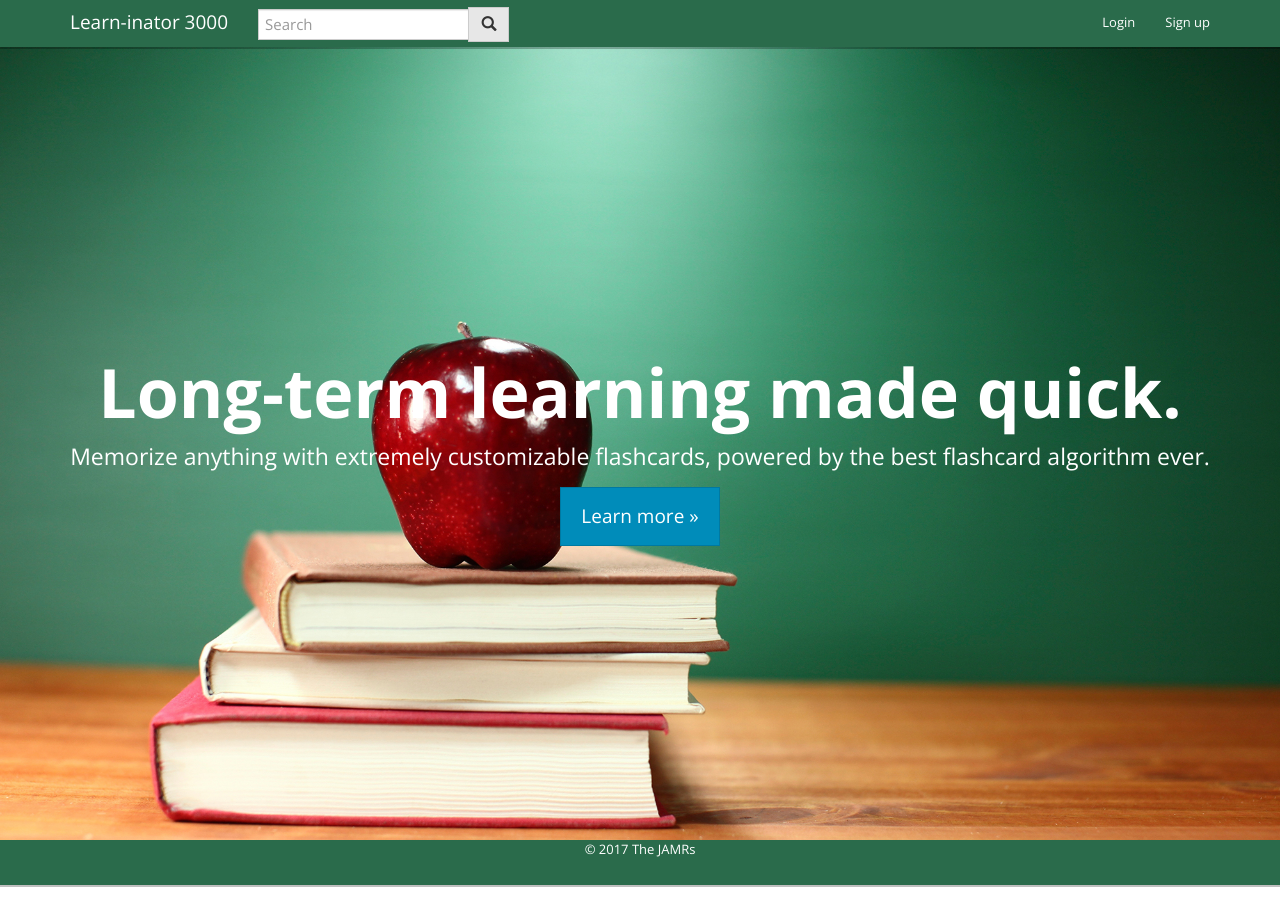
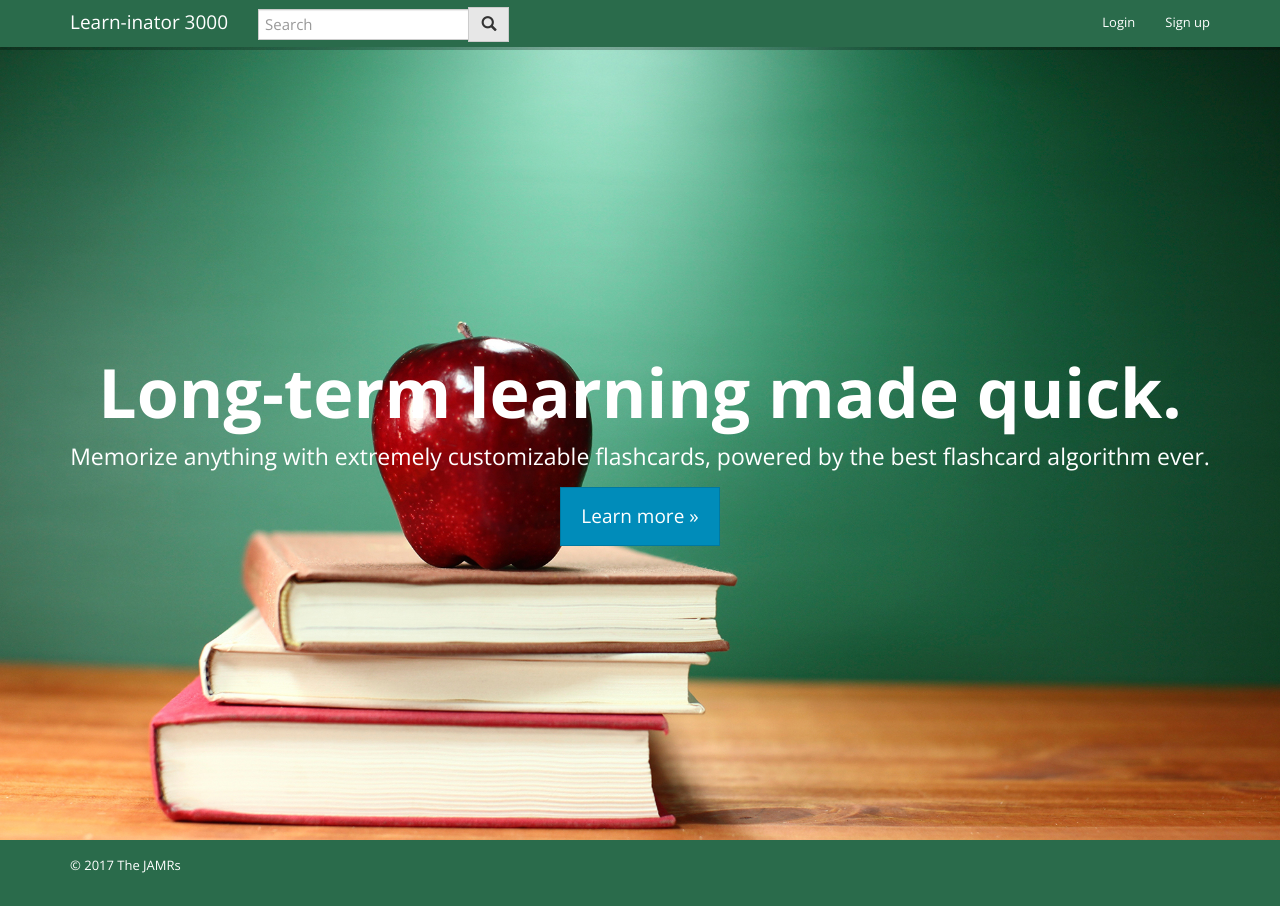
Before and after one commit to achencoms/Learner-inator, a Flask app: template project/templates/template.html in a window 1280 px wide. After the commit the page ends 873 px from the top, so only its background shows below. Run offline with Flask 2, Linux system fonts and the light colour scheme; the template is opened without the code that fills it, so the values that code supplies are empty; some libraries are stand-ins or nearby versions.

Commit message:
finished footer, added login/register modals

```diff
--- a/project/static/custom-base.css
+++ b/project/static/custom-base.css
@@ -1,4 +1,5 @@
 /* Move down content because we have a fixed navbar that is 50px tall */
+
 body {
     padding-top: 40px;
     /*padding-bottom: 20px;*/
@@ -6,12 +7,12 @@ body {
 
 .navbar {
     background-color: #2A6B4B;
-    /*-webkit-box-shadow: 0 8px 6px -6px #999;
-    -moz-box-shadow: 0 8px 6px -6px #999;
-    box-shadow: 0 0px 6px 0px #999;*/
-    -webkit-box-shadow: 0px 2px 0px 0px rgba(0,0,0,0.25);
-    -moz-box-shadow: 0px 2px 0px 0px rgba(0,0,0,0.25);
-    box-shadow: 0px 2px 0px 0px rgba(0,0,0,0.25);
+}
+
+#top-navbar {
+    -webkit-box-shadow: 0px 3px 0px 0px rgba(0, 0, 0, 0.25);
+    -moz-box-shadow: 0px 3px 0px 0px rgba(0, 0, 0, 0.25);
+    box-shadow: 0px 3px 0px 0px rgba(0, 0, 0, 0.25);
 }
 
 #nav_logo {
@@ -21,6 +22,23 @@ body {
 
 #search-button {
     margin-left: -4px;
+}
+
+.modal-dialog {
+  margin-top: 0;
+  margin-bottom: 0;
+  height: 100vh;
+  display: flex;
+  flex-direction: column;
+  justify-content: center;
+}
+
+.modal.fade .modal-dialog {
+  transform: translate(0, -100%);
+}
+
+.modal.in .modal-dialog {
+  transform: translate(0, 0);
 }
 
 .jumbotron {
@@ -49,19 +67,18 @@ body {
     /* Play around with font size here*/
 }
 
-footer {
-  background-color: #31b0d5;
+footer.navbar {
     color: white;
-  text-align: center;
+    margin-bottom: 0px;
 }
 
-footer p {
+footer .container {
     height: 50px;
     display: flex;
     align-items: center;
-  justify-content: center;
-  margin-bottom: 0px;
 
-  /*margin-left: 15%;*/
-  text-align: center;
 }
+
+#copyright {
+    float: left;
+}
--- a/project/templates/template.html
+++ b/project/templates/template.html
@@ -27,7 +27,7 @@
 
 <body>
 
-    <nav class="navbar navbar-inverse navbar-fixed-top">
+    <nav class="navbar navbar-inverse navbar-fixed-top" id="top-navbar">
         <div class="container">
             <div class="navbar-header">
                 <button type="button" class="navbar-toggle collapsed" data-toggle="collapse" data-target="#navbar" aria-expanded="false" aria-controls="navbar">
@@ -63,14 +122,14 @@
             <p>
                 Memorize anything with extremely customizable flashcards, powered by the best flashcard algorithm ever.
             </p>
-            <a class="btn btn-primary btn-lg" href="#" role="button">Learn more &raquo;</a>
+            <a class="btn btn-primary btn-lg" href="#" data-toggle="modal" data-target="#getStartedModal" role="button">Learn more &raquo;</a>
         </div>
     </div>
 
     <footer class="navbar navbar-inverse">
-      <div class="container">
-	<span>&copy; 2017 The JAMRs</span>
-      </div>
+        <div class="container">
+            <span id="copyright">&copy; 2017 The JAMRs</span>
+        </div>
     </footer>
 
     <!-- Bootstrap core JavaScript
```
Also changed, not shown: other parts of project/templates/template.html (+61 -2 lines). Lines whose indentation alone changed are shown as unchanged.
